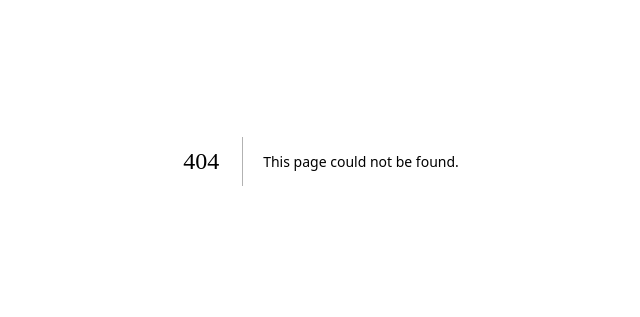
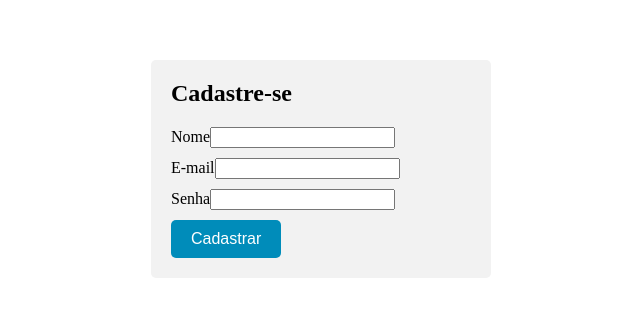
Before and after one commit to dayanecol/Luderia-frontend, a Next.js app: page /signup in a window 1280 px wide. Before the commit this address had no page. Shown: the part 239-556 px from the top of the page, without its empty margins (319-959 px from the left). Built offline with nearby package versions, Linux system fonts and the light colour scheme; a web font is replaced by a local one.

Commit message:
feat: create initial signup component structure

```diff
--- a/package.json
+++ b/package.json
@@ -13,6 +13,7 @@
     "@types/react": "18.0.31",
     "@types/react-dom": "18.0.11",
     "axios": "^1.3.4",
+    "cookies-next": "^2.1.1",
     "eslint": "8.37.0",
     "eslint-config-next": "13.2.4",
     "next": "^13.2.4",
--- a/src/pages/index.tsx
+++ b/src/pages/index.tsx
@@ -1,5 +1,5 @@
 import React from "react";
-import Home from "./Home";
+import Home from "./home";
 import Header from "../components/Header";
 import Footer from "../components/Footer";
 
--- /dev/null
+++ b/src/pages/signup.tsx
@@ -0,0 +1,71 @@
+import { useState } from "react";
+import { useRouter } from "next/router";
+import styles from "../styles/components/Auth.module.css";
+import { register } from "../utils/user";
+import { setCookie } from "cookies-next";
+
+const Signup = () => {
+  const [name, setName] = useState("");
+  const [email, setEmail] = useState("");
+  const [password, setPassword] = useState("");
+  const [error, setError] = useState("");
+  const router = useRouter();
+
+  const handleSubmit = async (event: React.FormEvent<HTMLFormElement>) => {
+    event.preventDefault();
+    try {
+      const token = await register({ name, email, password });
+      setCookie("token", token);
+      router.push("/signin");
+    } catch (error) {
+      setError("Não foi possível cadastrar o usuário");
+    }
+  };
+
+  return (
+    <div className={styles.container}>
+      <form className={styles.form} onSubmit={handleSubmit}>
+        <h2 className={styles.title}>Cadastre-se</h2>
+        {error && <div className={styles.error}>{error}</div>}
+        <div className={styles.formGroup}>
+          <label htmlFor="name">Nome</label>
+          <input
+            type="text"
+            id="name"
+            name="name"
+            value={name}
+            onChange={(event) => setName(event.target.value)}
+            required
+          />
+        </div>
+        <div className={styles.formGroup}>
+          <label htmlFor="email">E-mail</label>
+          <input
+            type="email"
+            id="email"
+            name="email"
+            value={email}
+            onChange={(event) => setEmail(event.target.value)}
+            required
+          />
+        </div>
+        <div className={styles.formGroup}>
+          <label htmlFor="password">Senha</label>
+          <input
+            type="password"
+            id="password"
+            name="password"
+            value={password}
+            onChange={(event) => setPassword(event.target.value)}
+            required
+          />
+        </div>
+        <button type="submit" className={styles.button}>
+          Cadastrar
+        </button>
+      </form>
+    </div>
+  );
+};
+
+export default Signup;
--- /dev/null
+++ b/src/styles/components/Auth.module.css
@@ -0,0 +1,52 @@
+.container {
+  display: flex;
+  justify-content: center;
+  align-items: center;
+  height: 100vh;
+}
+
+.form {
+  width: 300px;
+  padding: 20px;
+  background-color: #f2f2f2;
+  border-radius: 5px;
+}
+
+.title {
+  margin-top: 0;
+}
+
+.formGroup {
+  margin: 10px 0;
+}
+
+.label {
+  display: block;
+  margin-bottom: 5px;
+}
+
+.input {
+  width: 100%;
+  padding: 5px;
+  font-size: 16px;
+  border-radius: 5px;
+  border: 1px solid #ccc;
+}
+
+.button {
+  background-color: #008cba;
+  color: #fff;
+  border: none;
+  padding: 10px 20px;
+  font-size: 16px;
+  border-radius: 5px;
+  cursor: pointer;
+}
+
+.button:hover {
+  background-color: #006080;
+}
+.error {
+  color: red;
+  margin-top: 10px;
+}
--- /dev/null
+++ b/src/types/user.d.ts
@@ -0,0 +1,5 @@
+interface RegisterData {
+  name: string;
+  email: string;
+  password: string;
+}
--- /dev/null
+++ b/src/utils/user.ts
@@ -0,0 +1,9 @@
+import api from "./api";
+
+export const register = async (data: RegisterData): Promise<void> => {
+  try {
+    await api.post("/users/", data);
+  } catch (error) {
+    throw new Error("Não foi possível criar a conta");
+  }
+};
```
Also changed, not shown: src/components/Header.tsx (+7 -7 lines), src/pages/home.tsx (renamed from src/pages/Home.tsx), 1 other file (tests, documents, lock files or other folders).
